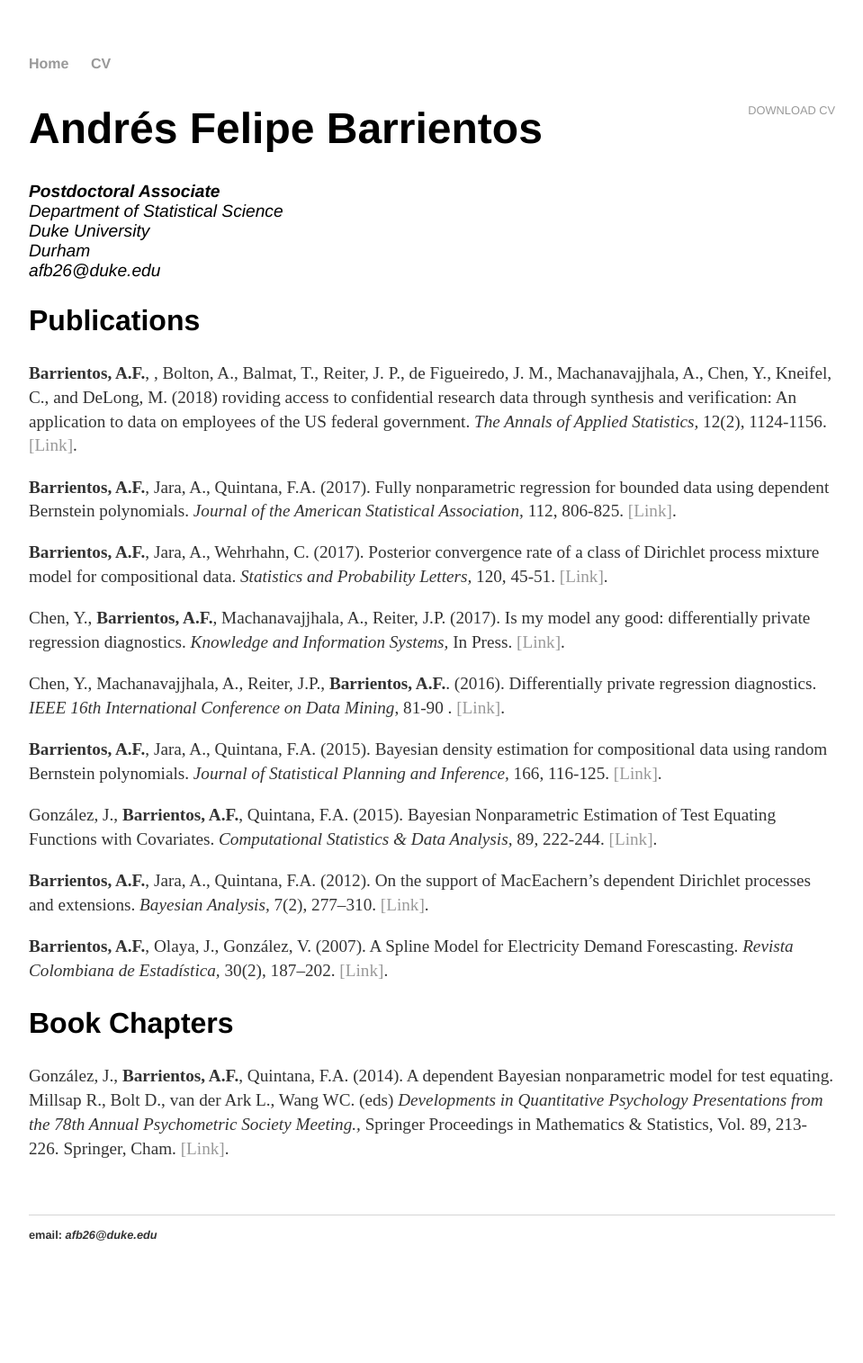
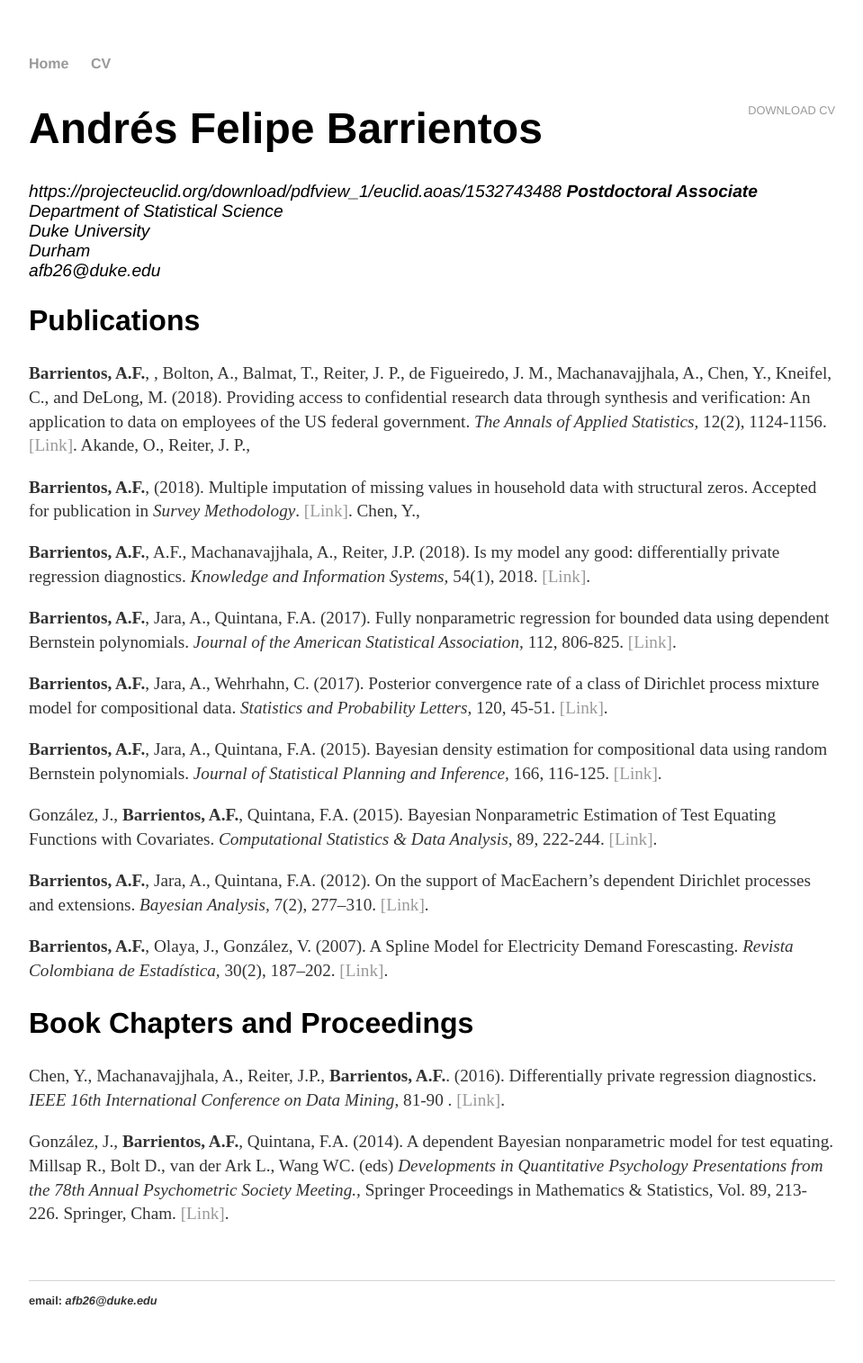
Before and after one commit to anfebar/anfebar.github.io, a Jekyll site: the page built from cv/index.html, in a window 1280 px wide. Shown: the whole page at 90% size, without its empty margins (160-1119 px from the left). Built offline with Jekyll 4.4.1, drawn with Linux system fonts in a browser that asks for light colours; before the commit the page ends 1442 px from its top, so only the background shows below that.

Commit message:
Update index.html

```diff
--- a/cv/index.html
+++ b/cv/index.html
@@ -6,7 +6,7 @@ title: Andrés F. Barrientos
 	<div class="cv">
 		<a href="https://anfebar.github.io/cv/cv.pdf" class="download" title="Download CV as PDF">Download CV</a>
 					<h1>Andrés Felipe Barrientos</h1>
-					<address>
+					<address>https://projecteuclid.org/download/pdfview_1/euclid.aoas/1532743488
 					<strong>Postdoctoral Associate </strong><br>
 					Department of Statistical Science<br>
 					Duke University<br>
@@ -18,11 +18,22 @@ title: Andrés F. Barrientos
 					<h2>Publications</h2>
 
 					<p><strong>Barrientos, A.F.</strong>, , Bolton, A., Balmat, T., Reiter, J. P., de Figueiredo, J. M.,
-						Machanavajjhala, A., Chen, Y., Kneifel, C., and DeLong, M. (2018)
-						roviding access to confidential research data through synthesis and verification: An application
+						Machanavajjhala, A., Chen, Y., Kneifel, C., and DeLong, M. (2018).
+						Providing access to confidential research data through synthesis and verification: An application
 						to data on employees of the US federal government.
 						<em>The Annals of Applied Statistics,</em> 12(2), 1124-1156.
 							<a href="https://projecteuclid.org/download/pdfview_1/euclid.aoas/1532743488">[Link]</a>.
+
+					Akande, O., Reiter, J. P., <p><strong>Barrientos, A.F.</strong>, (2018).
+						Multiple imputation of missing values in household data with structural zeros.
+		                                Accepted for publication in <em>Survey Methodology</em>.
+							<a href="https://arxiv.org/pdf/1707.05916.pdf">[Link]</a>.
+
+					Chen, Y., <p><strong>Barrientos, A.F.</strong>, A.F., Machanavajjhala, A., Reiter, J.P. (2018).
+						Is my model any good: differentially private regression diagnostics.
+		                                <em>Knowledge and Information Systems,</em> 54(1), 2018.
+							<a href="https://link.springer.com/content/pdf/10.1007%2Fs10115-017-1128-z.pdf	">[Link]</a>.
+
 
 					<p><strong>Barrientos, A.F.</strong>, Jara, A., Quintana, F.A. (2017).
 						Fully nonparametric regression for bounded data using dependent Bernstein polynomials.
@@ -34,17 +45,6 @@ title: Andrés F. Barrientos
 						<em>Statistics and Probability Letters,</em> 120, 45-51.
 							<a href="http://www.sciencedirect.com/science/article/pii/S0167715215300730">[Link]</a>.
 
-
-		                        <p>Chen, Y., <strong>Barrientos, A.F.</strong>, Machanavajjhala, A., Reiter, J.P. (2017).
-						Is my model any good: differentially private regression diagnostics.
-						<em>Knowledge and Information Systems,</em> In Press.
-							<a href="https://doi.org/10.1007/s10115-017-1128-z">[Link]</a>.
-
-
-					<p>Chen, Y., Machanavajjhala, A., Reiter, J.P., <strong>Barrientos, A.F.</strong>. (2016).
-						 Differentially private regression diagnostics.
-						<em>IEEE 16th International Conference on Data Mining</em>, 81-90 .
-							<a href="http://ieeexplore.ieee.org/abstract/document/7837832/?reload=true">[Link]</a>.
 
 					<p><strong>Barrientos, A.F.</strong>, Jara, A., Quintana, F.A. (2015).
 						Bayesian density estimation for compositional data using random Bernstein polynomials.
@@ -66,7 +66,13 @@ title: Andrés F. Barrientos
 						<em>Revista Colombiana de Estadística,</em> 30(2), 187–202.
 							<a href="http://www.scielo.org.co/pdf/rce/v30n2/v30n2a03.pdf">[Link]</a>.
 
-					<h2>Book Chapters</h2>
+					<h2>Book Chapters and Proceedings</h2>
+
+					<p>Chen, Y., Machanavajjhala, A., Reiter, J.P., <strong>Barrientos, A.F.</strong>. (2016).
+						 Differentially private regression diagnostics.
+						<em>IEEE 16th International Conference on Data Mining</em>, 81-90 .
+							<a href="http://ieeexplore.ieee.org/abstract/document/7837832/?reload=true">[Link]</a>.
+
 
 					<p>González, J., <strong>Barrientos, A.F.</strong>, Quintana, F.A. (2014).
 						A dependent Bayesian nonparametric model for test equating.
```
